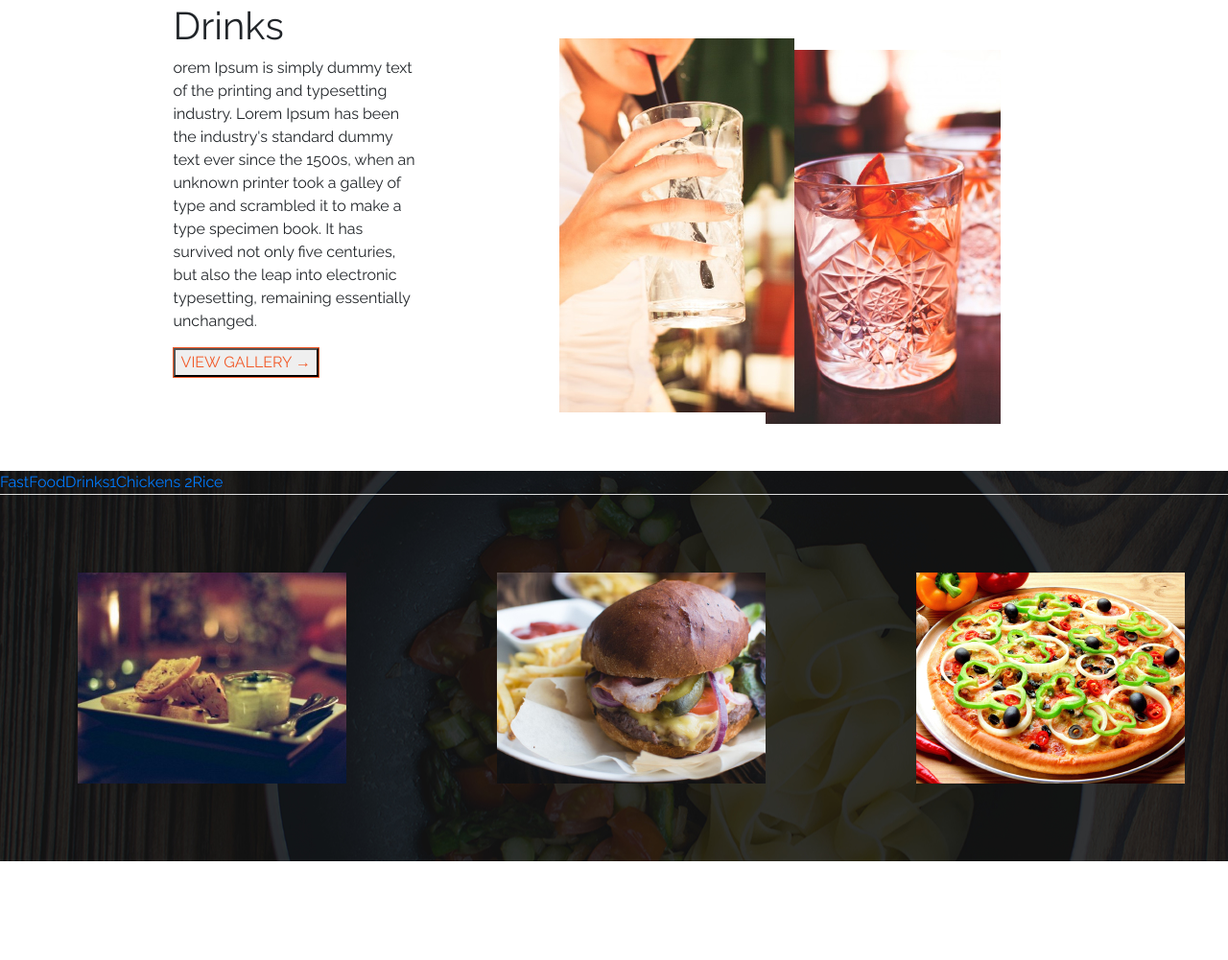
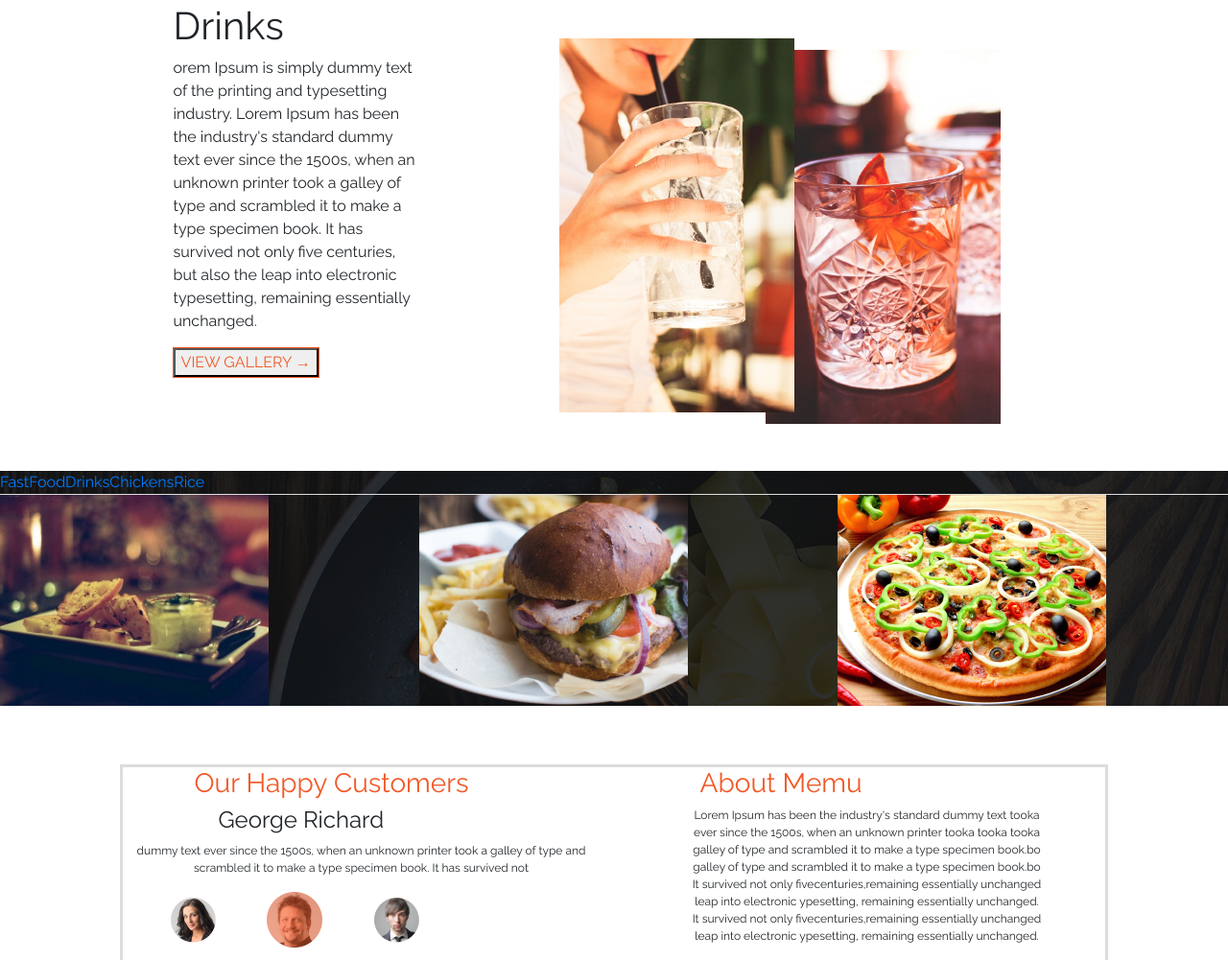
Before and after one commit to karushi/Anitas-place, a plain HTML site: page index.html in a window 1280 px wide. Shown: the part 1323-2324 px from the top of the page at 96% size. Before the commit the page ends 2221 px from the top, so only its background shows below. Drawn offline with Linux system fonts and the light colour scheme.

Commit message:
commit changes

```diff
--- a/css/style.css
+++ b/css/style.css
@@ -73,17 +73,34 @@ width: 100%;
   margin:20%;
   margin-top:1%;
 }
-.shadow2{
-  box-shadow: 0px 0px 0px 15px #DCDCDC;
-}
+
 .main2{
   background-image: url("../img/backgrounds/foodsBg.jpg");
   background-repeat: no-repeat;
 }
-.main2 li {
-  float: left;
-   list-style-type: none;
+.customers{
+  width: 80%;
+  margin-left: 10%;
+  box-shadow: 0px 0px 0px 3px #DCDCDC;
+  margin-top: 5%;
 }
-h3{
-  color: orange;
+.customers h3{
+   color:#F15A29;
+      margin-left: 15%;
+
 }
+.customers h4{
+ margin-left: 20%;
+}
+.customers p{
+   font-family: 'Raleway',sans-serif;
+   font-size: 12px;
+   text-align: center;
+
+
+}
+.customers img{
+  margin-left: 10%;
+
+
+}
--- a/index.html
+++ b/index.html
@@ -70,12 +70,13 @@
               <img src="img/drink2.jpg" />
             </div>
           </div>
-        <div
+        </div>
+
         <div class="main2">
           <ul class="nav nav-tabs">
               <li class="active"><a data-toggle="tab" href="#FastFood">FastFood</a></li>
-               <li><a data-toggle="tab" href="#Drinks">Drinks1</a></li>
-                 <li><a data-toggle="tab" href="#Chickens">Chickens 2</a></li>
+               <li><a data-toggle="tab" href="#Drinks">Drinks</a></li>
+                 <li><a data-toggle="tab" href="#Chickens">Chickens</a></li>
                   <li><a data-toggle="tab" href="#Rice">Rice </a></li>
                     </ul>
             <div class="row">
@@ -87,6 +88,32 @@
                          </div>
                          <div class="col-md-4">
                            <img src="img/fastfood/chickenPizza.jpg" alt="my photo" />
+                         </div>
+                      </div>
+                    </div>
+
+                <div class="customers">
+                  <div class="row">
+                    <div class="col-md-6">
+                  <h3>Our Happy Customers</h3>
+                  <h4>George Richard</h4>
+                  <p>  dummy text ever since the 1500s, when an unknown printer took a galley of type and scrambled it to make a type specimen book. It has
+                  survived not </p>
+                    <img src="img/customers/p1.png" alt="breakfast" />
+                      <img src="img/customers/p2.png" alt="my photo" />
+                        <img src="img/customers/p3.png" alt="my photo" />
+                       </div>
+                         <div class="col-md-6">
+                           <h3>About Memu</h3>
+                         <p>Lorem Ipsum has been the industry's standard dummy text tooka<br>
+                           ever since the 1500s, when an unknown printer tooka tooka tooka</br>
+                            galley of type and scrambled it to make a type specimen book.bo <br>
+                            galley of type and scrambled it to make a type specimen book.bo <br>
+                           It survived not only fivecenturies,remaining essentially unchanged</br>
+                           leap into electronic ypesetting, remaining essentially unchanged.</br>
+                           It survived not only fivecenturies,remaining essentially unchanged</br>
+                           leap into electronic ypesetting, remaining essentially unchanged.</br>
+                     </p>
                        </div>
                     </div>
                   </div>
@@ -105,6 +132,8 @@
 
 
 
+
+
 </body>
 
 </html>
```
Lines whose indentation alone changed are shown as unchanged.
